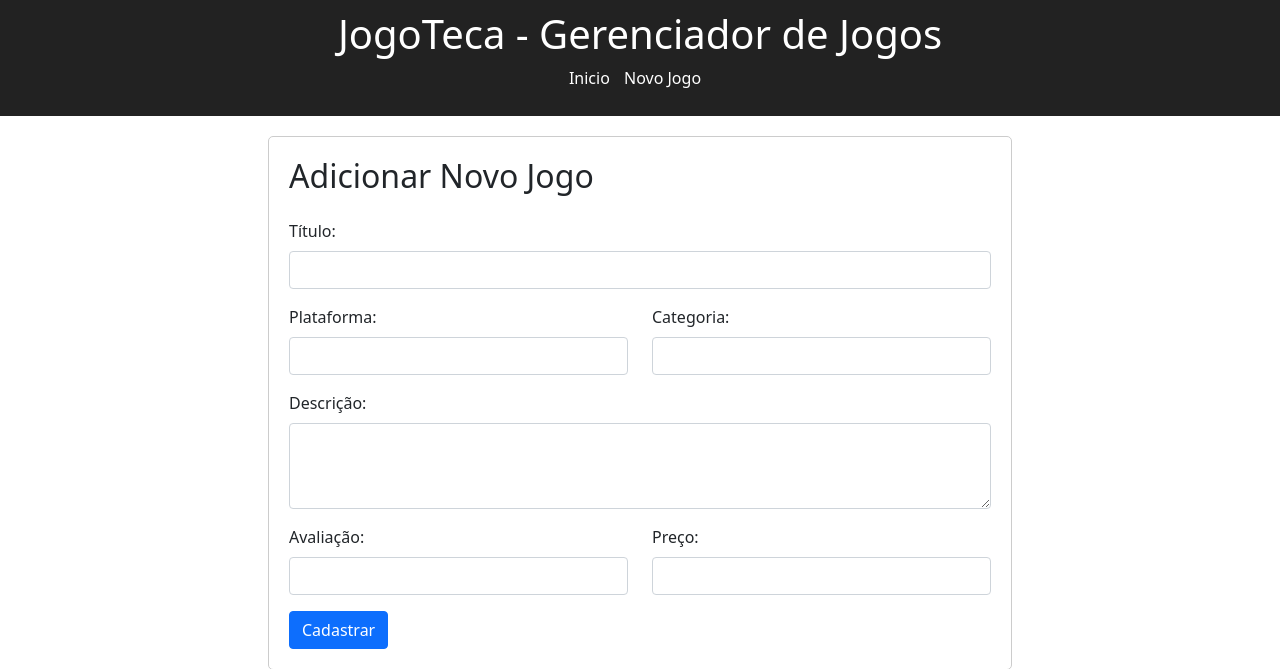
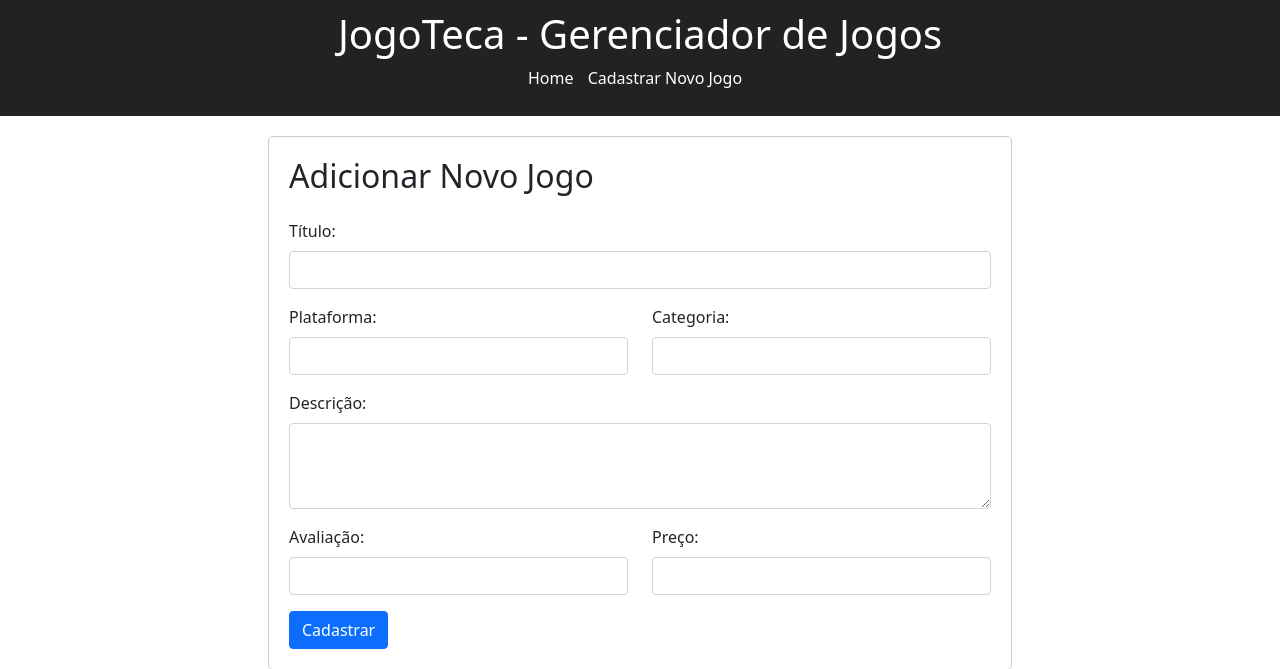
Before and after one commit to uandersonferreira/jogo-teca-project, a Flask app: page /jogoteca/create in a window 1280 px wide. Shown: the top 669 px of the page. Run offline with Flask 3, Linux system fonts and the light colour scheme; parts of the project's set-up code (start-up, migrations or seed data) failed here and were passed over.

Commit message:
atualizando a page home

```diff
--- a/static/css/home.css
+++ b/static/css/home.css
@@ -46,7 +46,7 @@ p {
   justify-content: center;
   align-items: center;
   background: rgb(2,0,36);
-  background: linear-gradient(90deg, rgba(2,0,36,1) 0%, rgba(7,7,135,1) 35%, rgba(0,212,255,1) 100%);
+  background: linear-gradient(90deg, rgba(2,0,36,1) 0%, rgba(7,7,135,1) 41%, rgba(169,0,255,1) 100%);
 }
 
 /* Estiliza o conteúdo do banner */
--- a/templates/base.html
+++ b/templates/base.html
@@ -14,8 +14,8 @@
     <h1>JogoTeca - Gerenciador de Jogos</h1>
     <nav>
         <ul>
-            <li><a href="/jogoteca/recovery">Inicio </a></li>
-            <li><a href="/jogoteca/create">Novo Jogo</a></li>
+            <li><a href="/"> Home </a></li>
+            <li><a href="/jogoteca/create"> Cadastrar Novo Jogo</a></li>
         </ul>
     </nav>
 </header>
```
